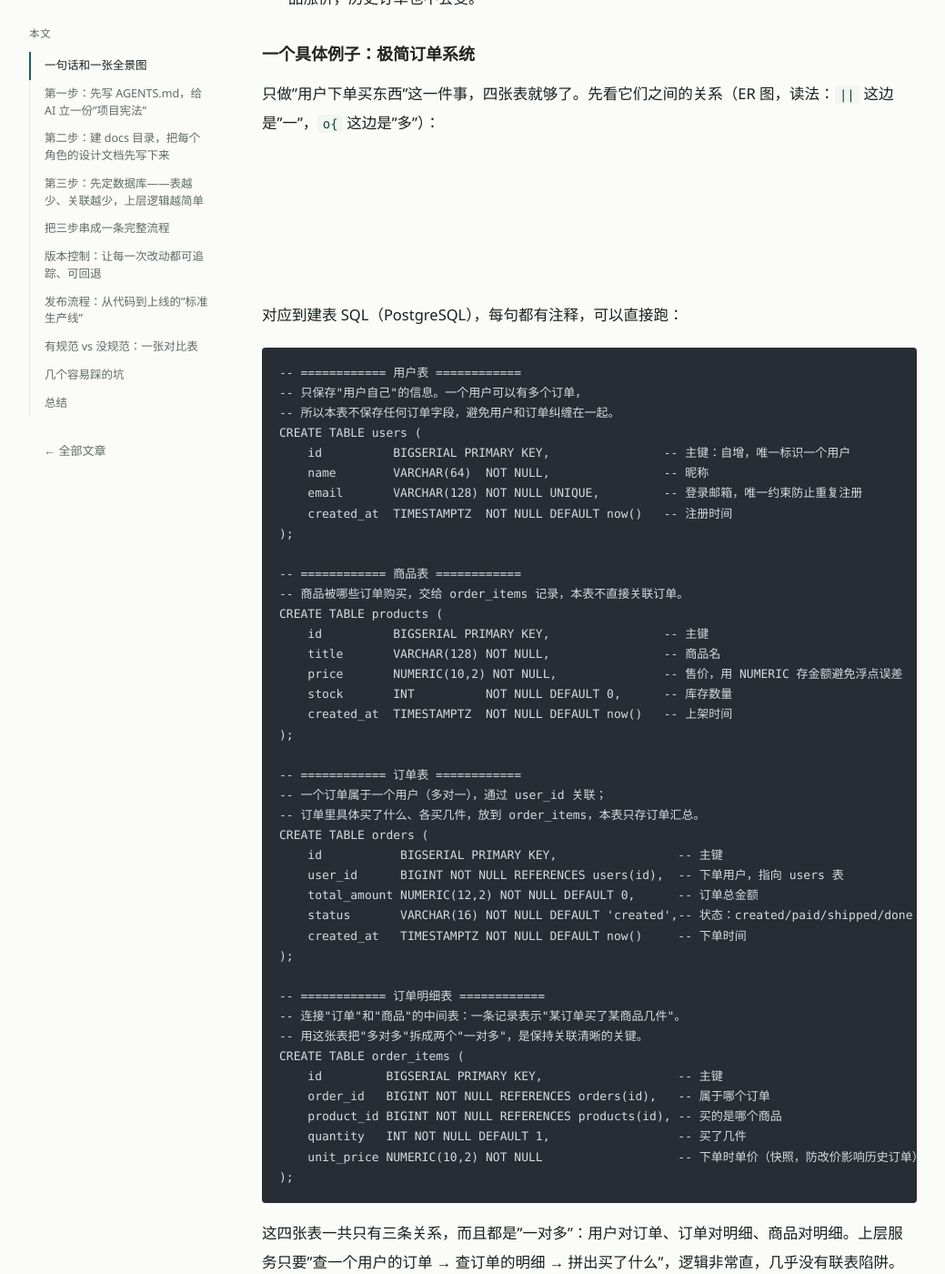
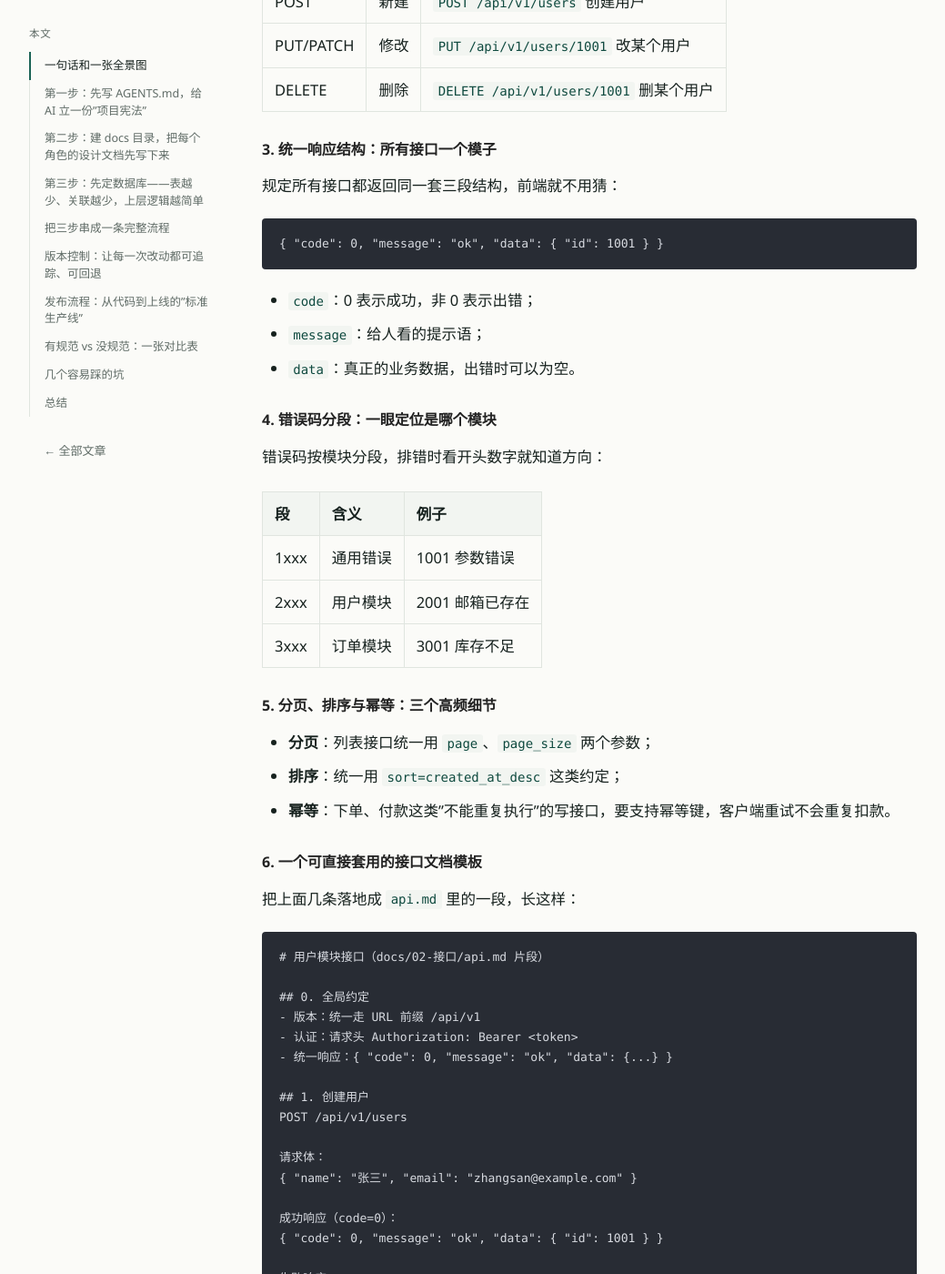
Before and after one commit to lnsyyj/lnsyyj.github.io, a Jekyll site: the page built from _posts/2026-11-02-ai-dev-workflow.md, in a window 1280 px wide and 1400 px high, scrolled down 5732 px. Shown: the whole window at 91% size, without its empty margins (108-1147 px from the left). Built offline with Jekyll 4.4.1, drawn with Linux system fonts in a browser that asks for light colours; some of the changed text lies outside the part shown.

Commit message:
post: 细化接口设计规范（版本管理、统一响应、错误码、分页幂等与文档模板）

````diff
--- a/_posts/2026-11-02-ai-dev-workflow.md
+++ b/_posts/2026-11-02-ai-dev-workflow.md
@@ -160,7 +160,7 @@
 | --- | --- | --- |
 | 产品经理 | docs/00-需求/PRD.md | 用户故事、功能清单、优先级、不做的事 |
 | 架构师 | docs/01-架构/architecture.md | 分层、模块、服务边界、技术选型 |
-| 后端工程师 | docs/02-接口/api.md | 每个接口的方法、路径、参数、返回、错误码 |
+| 后端工程师 | docs/02-接口/api.md | 版本、方法、路径、参数、返回、错误码（详见下文） |
 | 前端/设计师 | docs/03-前端/ui.md | 页面、交互、组件、状态管理 |
 | 数据/后端 | docs/04-数据库/database.md | 表结构、字段、关系、索引 |
 | 测试工程师 | docs/05-测试/test-plan.md | 用例、验收标准、自动化策略 |
@@ -168,6 +168,96 @@
 | 安全工程师 | docs/07-安全/security.md | 权限、脱敏、漏洞风险 |
 
 顺序也很重要：**先需求，再架构，再接口，再数据库，最后测试和运维**。前面的是后面的依据，反着来就会来回返工。
+
+### 接口文档要写到什么程度：一份完整规范
+
+**接口（API）是前端和后端之间签的"合同"。** 合同写得不细，两边各做各的，联调时就会打架。所以 `docs/02-接口/api.md` 不只是"列几个接口名"，还要把下面这些规则一起定死——其中**版本管理**是最容易漏、但最要命的一条。
+
+#### 1. 版本管理：接口也要有版本号
+
+接口一旦发布，外面可能有一堆老客户端、老脚本还在调用。你不能今天改个路径、删个字段，就让所有调用方全断掉。解决办法就是**给接口加版本**。
+
+最常用的做法是把版本号放进 URL 前缀，比如 `/api/v1/users` 里的 `v1`。要不要升版本，看这次改动"破不破坏兼容"：
+
+```mermaid
+flowchart TD
+    A["接口需要改动"] --> B{"会破坏兼容吗？<br/>改路径 / 删字段 / 改语义"}
+    B -->|"否：只加字段、修 bug"| C["留在 v1，直接改"]
+    B -->|"是：破坏性改动"| D["新开 /v2"]
+    D --> E["v1 保留一段时间<br/>通知调用方迁移"]
+```
+
+简单记：**加字段不升版本，改路径、删字段、改返回含义才升版本**；升了版本，老版本 `v1` 要再保留一阵子，给调用方留出迁移时间。
+
+#### 2. 路径与 HTTP 方法：动作交给"动词"
+
+路径里只用**资源名词**，具体动作交给 HTTP 方法去表达：
+
+| 方法 | 含义 | 例子 |
+| --- | --- | --- |
+| GET | 查询 | `GET /api/v1/users` 查用户列表 |
+| POST | 新建 | `POST /api/v1/users` 创建用户 |
+| PUT/PATCH | 修改 | `PUT /api/v1/users/1001` 改某个用户 |
+| DELETE | 删除 | `DELETE /api/v1/users/1001` 删某个用户 |
+
+#### 3. 统一响应结构：所有接口一个模子
+
+规定所有接口都返回同一套三段结构，前端就不用猜：
+
+```json
+{ "code": 0, "message": "ok", "data": { "id": 1001 } }
+```
+
+- `code`：0 表示成功，非 0 表示出错；
+- `message`：给人看的提示语；
+- `data`：真正的业务数据，出错时可以为空。
+
+#### 4. 错误码分段：一眼定位是哪个模块
+
+错误码按模块分段，排错时看开头数字就知道方向：
+
+| 段 | 含义 | 例子 |
+| --- | --- | --- |
+| 1xxx | 通用错误 | 1001 参数错误 |
+| 2xxx | 用户模块 | 2001 邮箱已存在 |
+| 3xxx | 订单模块 | 3001 库存不足 |
+
+#### 5. 分页、排序与幂等：三个高频细节
+
+- **分页**：列表接口统一用 `page`、`page_size` 两个参数；
+- **排序**：统一用 `sort=created_at_desc` 这类约定；
+- **幂等**：下单、付款这类"不能重复执行"的写接口，要支持幂等键，客户端重试不会重复扣款。
+
+#### 6. 一个可直接套用的接口文档模板
+
+把上面几条落地成 `api.md` 里的一段，长这样：
+
+```markdown
+# 用户模块接口（docs/02-接口/api.md 片段）
+
+## 0. 全局约定
+- 版本：统一走 URL 前缀 /api/v1
+- 认证：请求头 Authorization: Bearer <token>
+- 统一响应：{ "code": 0, "message": "ok", "data": {...} }
+
+## 1. 创建用户
+POST /api/v1/users
+
+请求体：
+{ "name": "张三", "email": "zhangsan@example.com" }
+
+成功响应（code=0）：
+{ "code": 0, "message": "ok", "data": { "id": 1001 } }
+
+失败响应：
+{ "code": 2001, "message": "邮箱已存在", "data": null }
+
+错误码：
+- 2001 邮箱已存在
+- 2002 参数不合法
+```
+
+这份文档写清楚之后，前端照着调、后端照着写、测试照着验、AI 照着生成代码，四方用同一份"合同"，联调冲突会少一大半。
 
 ## 三、第三步：先定数据库——表越少、关联越少，上层逻辑越简单
 
````
